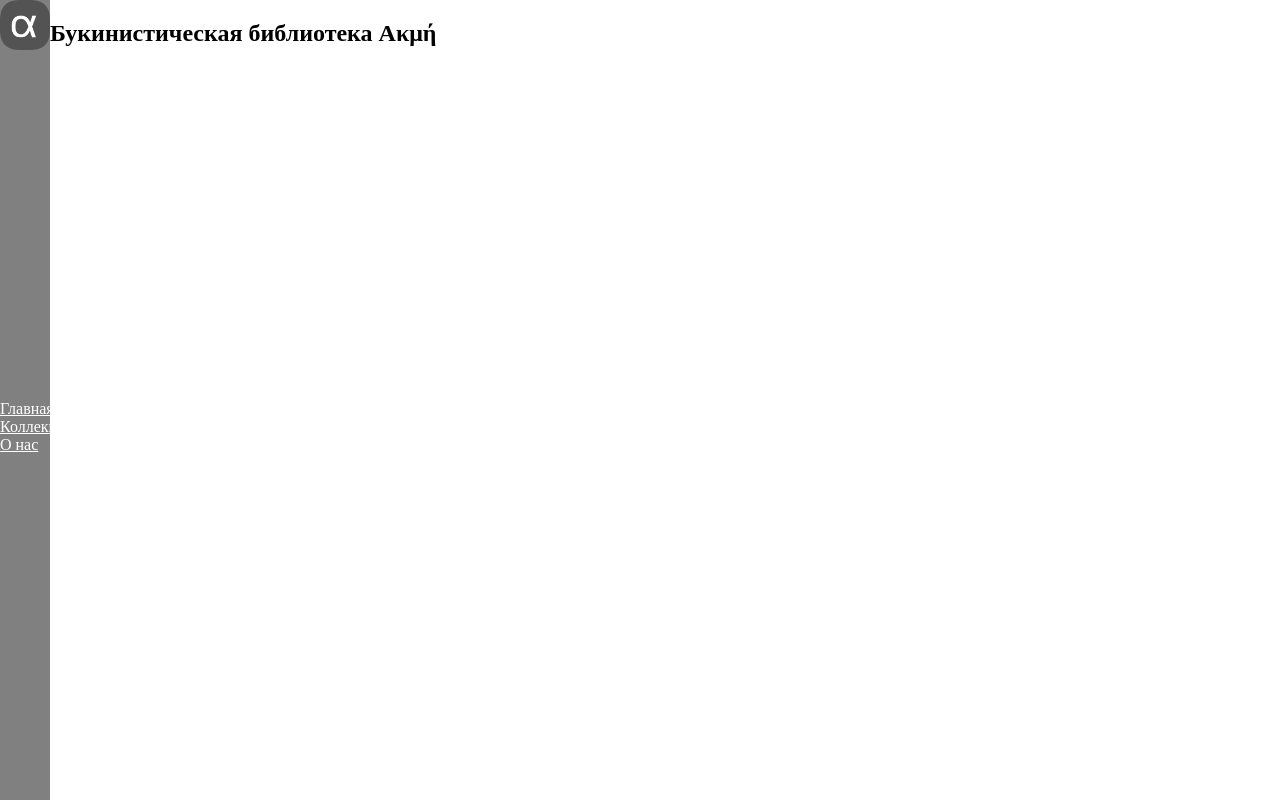
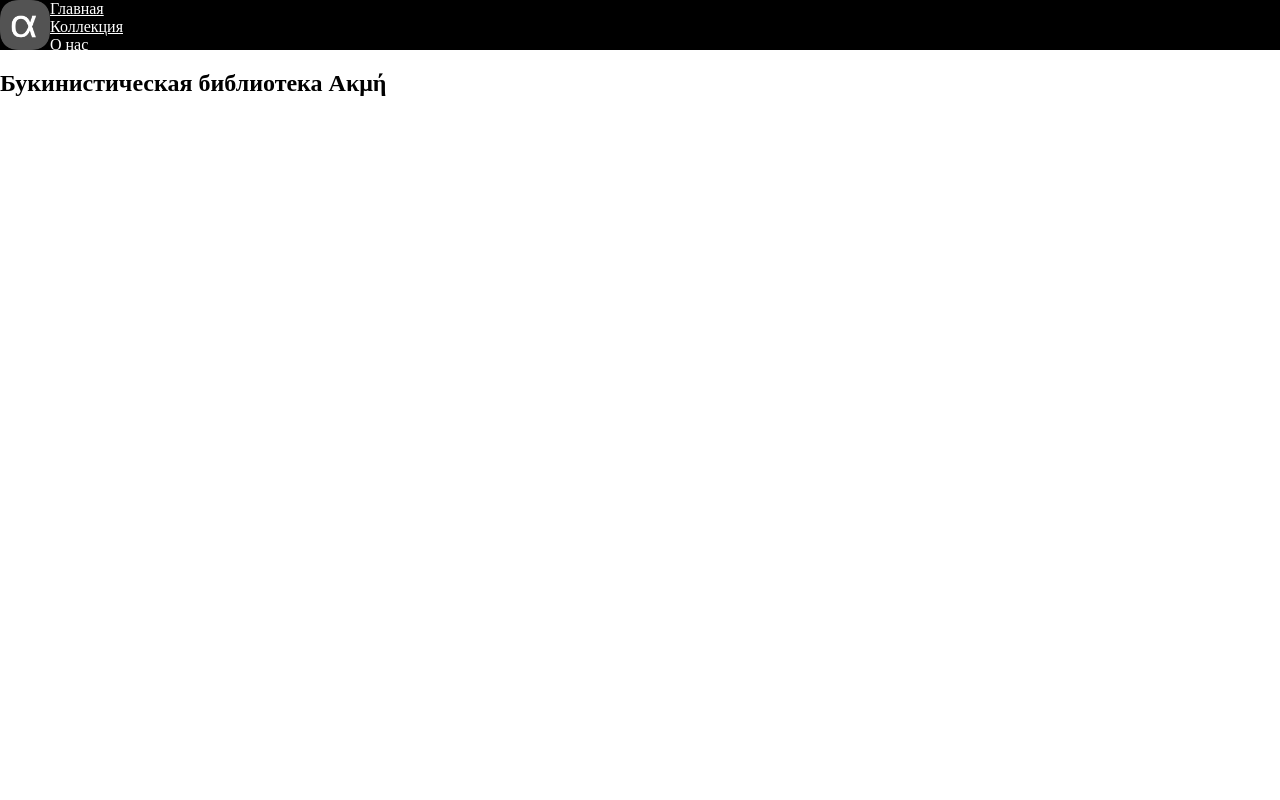
Before and after one commit to akmebiblio/akme, a plain HTML site: page index.html in a window 1280 px wide. Drawn offline with Linux system fonts and the light colour scheme.

Commit message:
Update main.css

```diff
--- a/static/css/main.css
+++ b/static/css/main.css
@@ -5,14 +5,10 @@ body {
 
 .menu {
     display: flex;
-    flex-direction: column;
-    height: 100%;
-    min-height: 100vh;
-    background-color: gray;
-    position: fixed;
-    top: 0;
-    left: 0;
-    width: 50px;
+    flex-direction: row;
+    height: 50px;
+    background-color: black;
+    width: 100%;
 }
 
 .part {
@@ -25,7 +21,3 @@ body {
 .part a {
     color: white;
 }
-
-article {
-    margin-left: 50px;
-}
```
